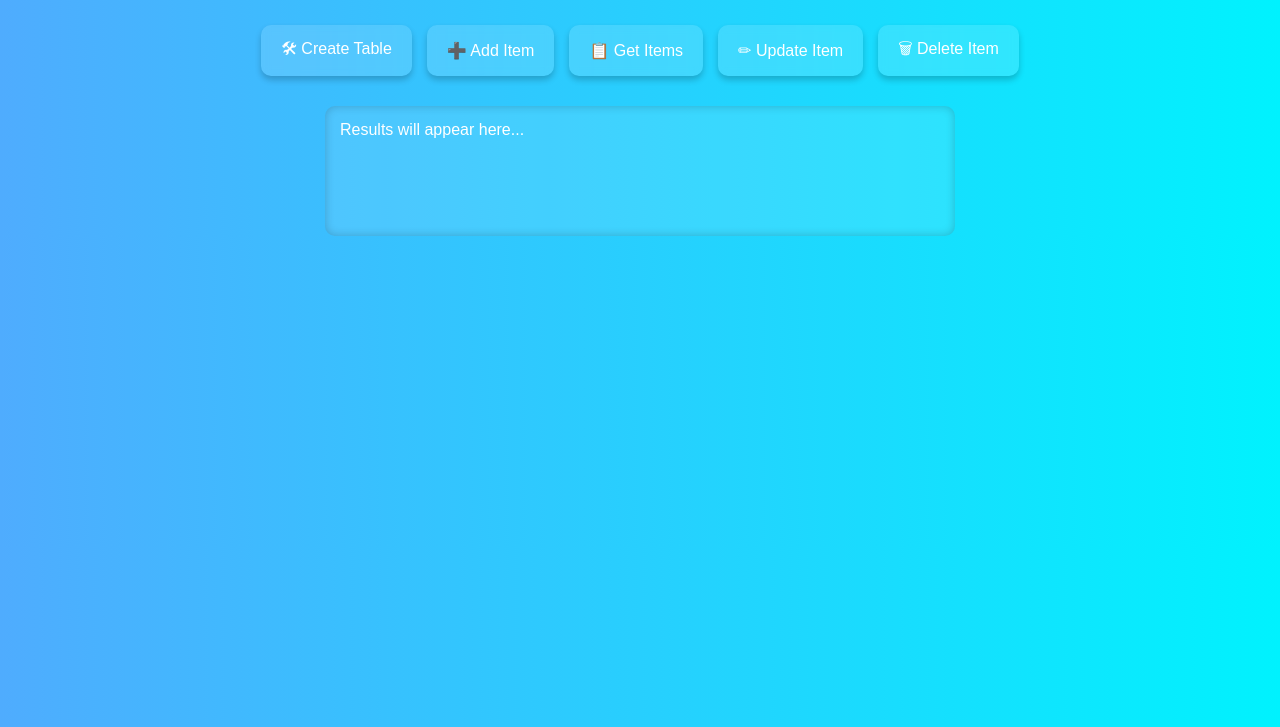
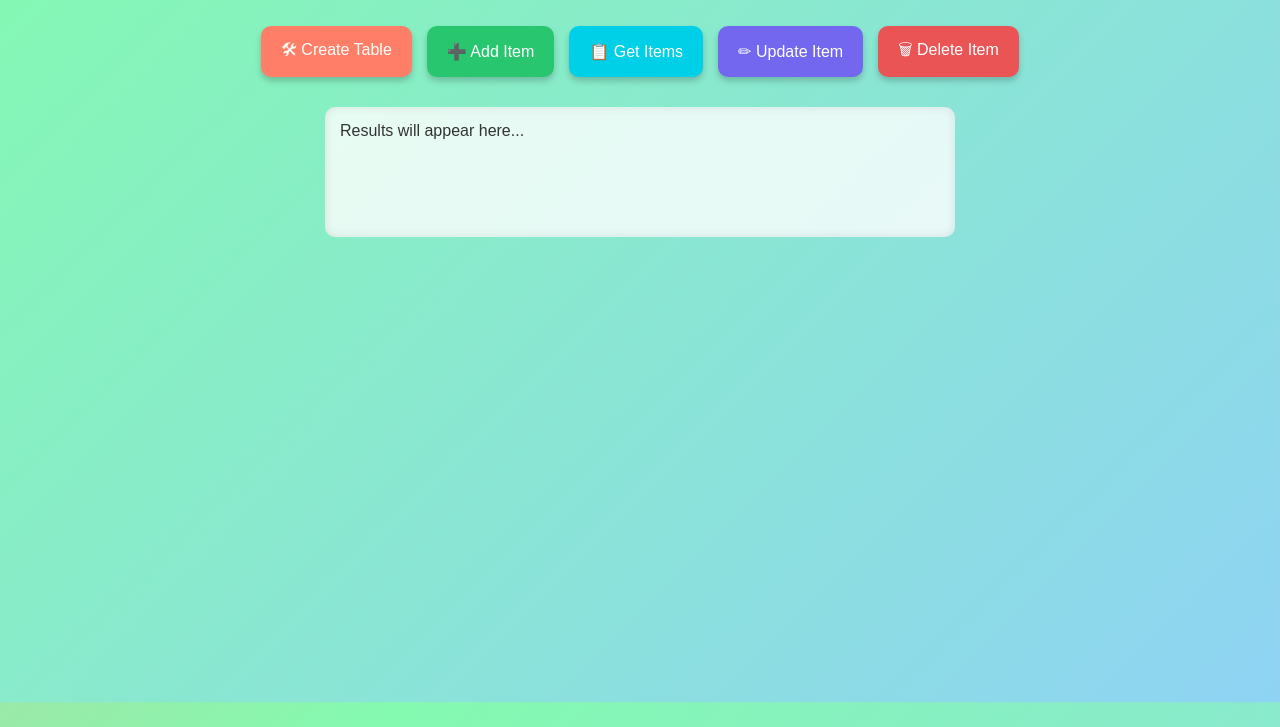
Before and after one commit to ashubambal/crud-app, a website: page public/index.html in a window 1280 px wide. Shown: the part 73-800 px from the top of the page. Drawn offline with Linux system fonts and the light colour scheme.

Commit message:
updating code

```diff
--- a/public/index.html
+++ b/public/index.html
@@ -7,18 +7,26 @@
     <style>
         body {
             font-family: Arial, sans-serif;
-            background: linear-gradient(to right, #4facfe, #00f2fe);
+            background: linear-gradient(135deg, #f6d365, #fda085, #84fab0, #8fd3f4);
+            background-size: 400% 400%;
+            animation: gradientShift 10s ease infinite;
             margin: 0;
             padding: 0;
-            color: white;
+            color: #333;
             display: flex;
             flex-direction: column;
             align-items: center;
         }
 
+        @keyframes gradientShift {
+            0% { background-position: 0% 50%; }
+            50% { background-position: 100% 50%; }
+            100% { background-position: 0% 50%; }
+        }
+
         h1 {
             margin-top: 20px;
-            text-shadow: 2px 2px 4px rgba(0,0,0,0.3);
+            text-shadow: 1px 1px 4px rgba(255,255,255,0.6);
         }
 
         .btn-container {
@@ -30,7 +38,6 @@
         }
 
         button {
-            background: #ffffff22;
             border: none;
             padding: 12px 20px;
             font-size: 16px;
@@ -39,37 +46,42 @@
             cursor: pointer;
             transition: all 0.3s ease;
             box-shadow: 0 4px 6px rgba(0,0,0,0.2);
-            backdrop-filter: blur(4px);
         }
 
+        /* Bright button colors */
+        .btn-create { background: #ff7e67; }
+        .btn-add    { background: #28c76f; }
+        .btn-get    { background: #00cfe8; }
+        .btn-update { background: #7367f0; }
+        .btn-delete { background: #ea5455; }
+
         button:hover {
-            background: #ffffff44;
-            transform: translateY(-3px);
+            transform: translateY(-3px) scale(1.05);
             box-shadow: 0 6px 12px rgba(0,0,0,0.3);
         }
 
         #result {
             margin-top: 30px;
             padding: 15px;
-            background: rgba(255,255,255,0.1);
+            background: rgba(255,255,255,0.8);
             border-radius: 10px;
             width: 80%;
             max-width: 600px;
             min-height: 100px;
-            box-shadow: inset 0 0 10px rgba(0,0,0,0.2);
+            box-shadow: inset 0 0 10px rgba(0,0,0,0.1);
             overflow-x: auto;
             white-space: pre-wrap;
         }
     </style>
 </head>
 <body>
-    <h1>CRUD Operations</h1>
+    <h1>✨ CRUD Operations</h1>
     <div class="btn-container">
-        <button onclick="createTable()">🛠 Create Table</button>
-        <button onclick="addItem()">➕ Add Item</button>
-        <button onclick="getItems()">📋 Get Items</button>
-        <button onclick="updateItem()">✏ Update Item</button>
-        <button onclick="deleteItem()">🗑 Delete Item</button>
+        <button class="btn-create" onclick="createTable()">🛠 Create Table</button>
+        <button class="btn-add" onclick="addItem()">➕ Add Item</button>
+        <button class="btn-get" onclick="getItems()">📋 Get Items</button>
+        <button class="btn-update" onclick="updateItem()">✏ Update Item</button>
+        <button class="btn-delete" onclick="deleteItem()">🗑 Delete Item</button>
     </div>
 
     <div id="result">Results will appear here...</div>
```
